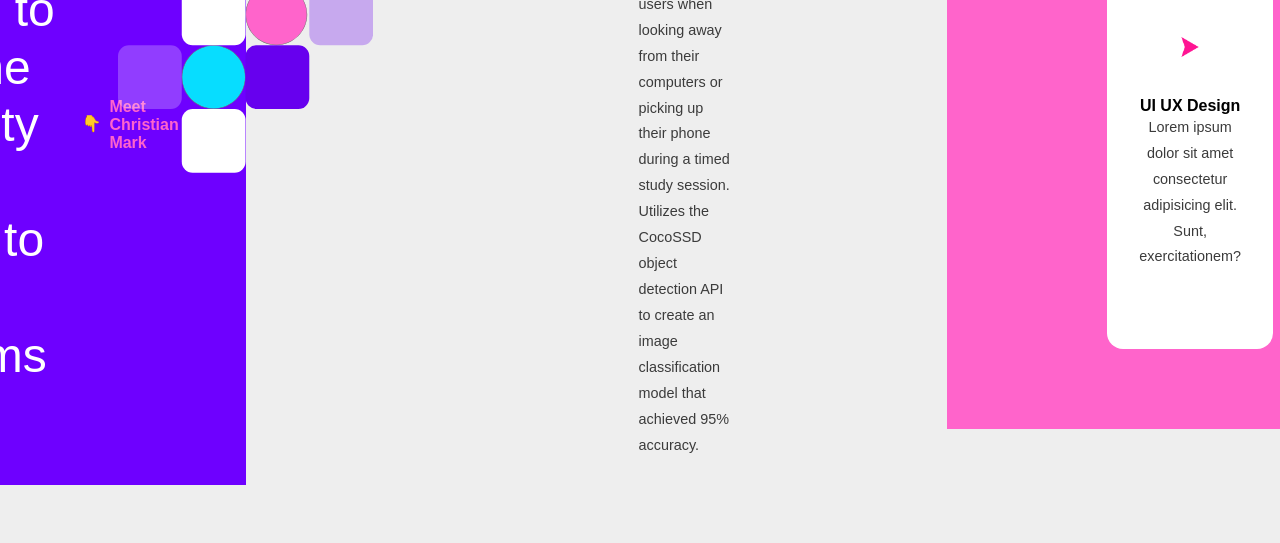
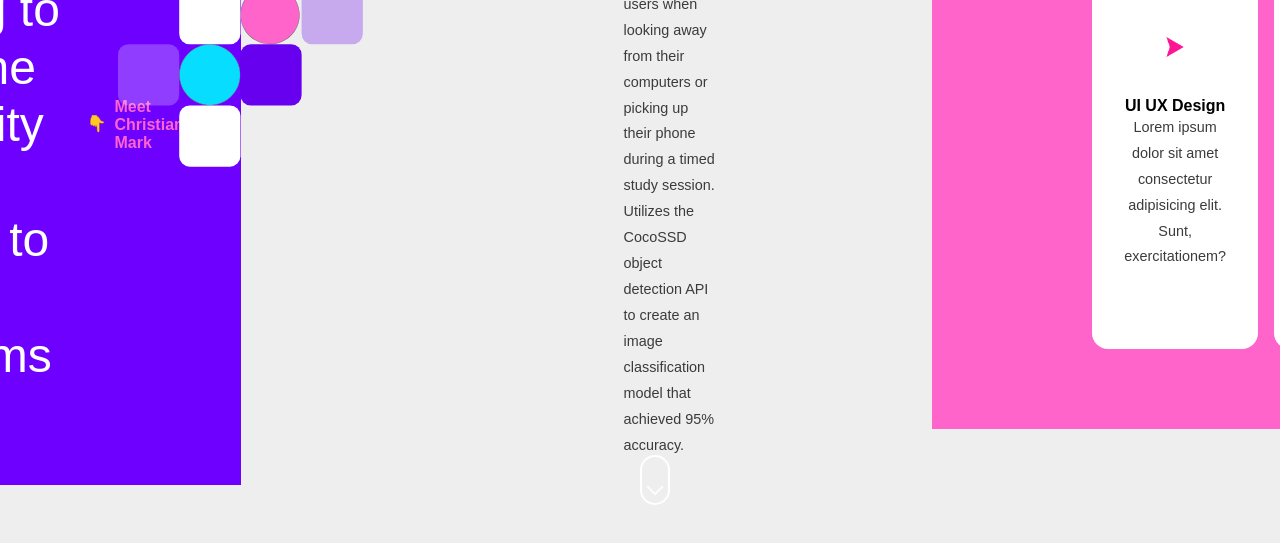
Before and after one commit to christiantmark/ctmportfolio, a plain HTML site: page index.html in a window 1280 px wide. Shown: the part 275-818 px from the top of the page. Drawn offline with nearby package versions, Linux system fonts and the light colour scheme; files that its build step writes are made by us from their sources.

Commit message:
added new scrolling svg

```diff
--- a/css/main.css
+++ b/css/main.css
@@ -81,10 +81,11 @@ header ul a {
   margin-right: .5em;
 }
 
-.scroll {
+/* .scroll {
   width: 30px;
   margin-top: 2em;
-}
+} */
+
 
 section {
   padding: 4em 2em;
@@ -443,3 +444,50 @@ span#words {
 html {
   scroll-behavior: smooth;
 }
+
+.scroll-down{
+  height: 50px;
+  width: 30px;
+  border: 2px solid white;
+  position: absolute;
+  left: 50%;
+  bottom: 20px;
+  border-radius: 50px;
+  cursor: pointer;
+}
+.scroll-down::before,
+.scroll-down::after{
+  content: '';
+  position: absolute;
+  top: 20%;
+  left: 50%;
+  height: 10px;
+  width: 10px;
+  transform:translate(-50%, -100%) rotate(45deg);
+  border: 2px solid white;
+  border-top: transparent;
+  border-left: transparent;
+  animation: scroll-down 1s ease-in-out infinite;
+}
+.scroll-down::before{
+  top: 30%;
+  animation-delay: .3s;
+  /* animation: scroll-down 1s ease-in-out infinite; */
+}
+
+@keyframes scroll-down{
+  0%{
+    /* top:20%; */
+    opacity: 0;
+  }
+  30%{
+    opacity: 1;
+  }
+  60%{
+    opacity: 1;
+  }
+  100%{
+    top:90%;
+    opacity:0;
+  }
+}
--- a/index.html
+++ b/index.html
@@ -37,8 +37,9 @@
     <div class="content">
         <div class="nav-container">
             <header>
-                <!-- <a href="index.html" class="brand">Christian Mark</a> -->
                 <a href="index.html" class="brand">Christian Mark</a>
+                <!-- <a href="index.html" class="brand"><input type="image" src="svgs/CTM logo 4 white.svg" /></a> -->
+
                 <nav>
                     <ul>
                         <!-- <li><a href="#">About me</a></li> -->
@@ -97,7 +98,7 @@
                     <span>👇</span>
                     <p>Meet Christian Mark</p>
                 </div>
-                <svg class="scroll stagger1" width="45" height="82" viewBox="0 0 45 82">
+                <!-- <svg class="scroll stagger1" width="45" height="82" viewBox="0 0 45 82">
                     <g id="Group_8" data-name="Group 8" transform="translate(-222 -743)">
                         <g id="Rectangle_3" data-name="Rectangle 3" transform="translate(222 743)" fill="none"
                             stroke="#fcfcfc" stroke-width="6">
@@ -107,7 +108,8 @@
                         <circle class="circle" id="Ellipse_1" data-name="Ellipse_1" cx="11" cy="11" r="11"
                             transform="translate(262 798)" fill="#fff" />
                     </g>
-                </svg>
+                </svg> -->
+                <div class="scroll-down"></div>
             </div>
             <svg xmlns="http://www.w3.org/2000/svg" class="hero-design" width="492" height="487" viewBox="0 0 492 487">
                 <g id="hero-design" transform="translate(-1071 -299)">
```
